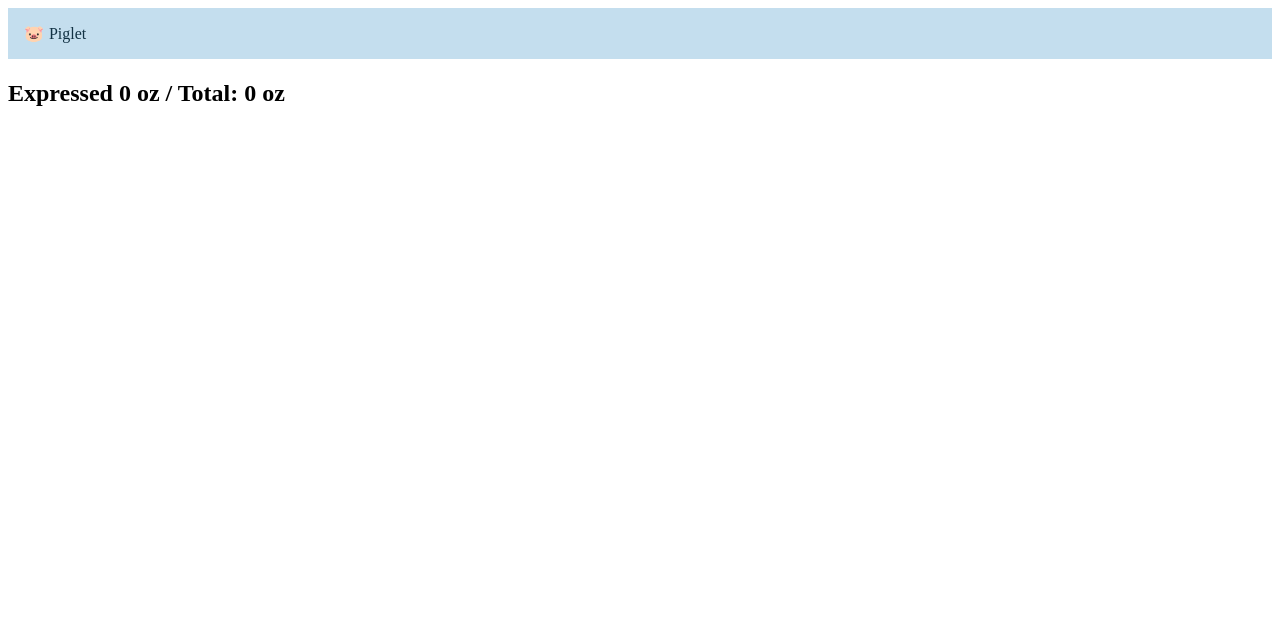
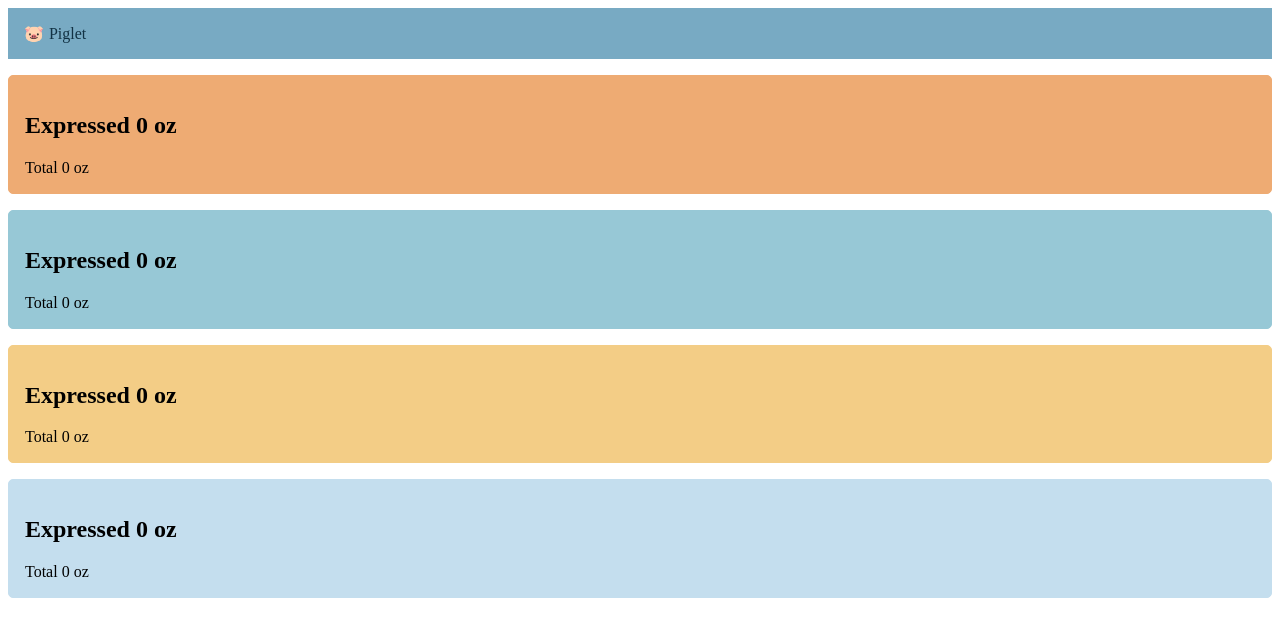
Before and after one commit to marifelangeles/piglet, a React (Create React App) app: page / in a window 1280 px wide. Shown: the top 636 px of the page. Built offline with nearby package versions, Linux system fonts and the light colour scheme.

Commit message:
style tracker

```diff
--- a/src/components/Home.js
+++ b/src/components/Home.js
@@ -5,10 +5,10 @@ import Tracker from "./Tracker";
 const Home = () => {
   return (
     <div>
-      <Tracker type="feed" />
-      {/* <Tracker type="sleep" />
-      <Tracker type="food" />
-      <Tracker type="cry" /> */}
+      <Tracker type="feed" bgColor="#eeab73" />
+      <Tracker type="feed" bgColor="#97c8d6" />
+      <Tracker type="feed" bgColor="#f3cd86" />
+      <Tracker type="feed" bgColor="#c4deee" />
     </div>
   );
 };
--- a/src/components/NavBar.js
+++ b/src/components/NavBar.js
@@ -7,7 +7,7 @@ import { css, jsx } from "@emotion/core";
 const NavBar = () => (
   <header
     css={css`
-      background-color: #c4deee;
+      background-color: #78aac3;
       position: sticky;
       top: 0;
       padding: 1em;
--- a/src/components/Tracker.js
+++ b/src/components/Tracker.js
@@ -1,11 +1,14 @@
-import React, { useEffect, useState } from "react";
+import { useEffect, useState } from "react";
 import { useSelector, useDispatch } from "react-redux";
 import { navigate } from "@reach/router";
+
+/** @jsx jsx */
+import { css, jsx } from "@emotion/core";
 import moment from "moment";
 
 import { updateCurrentTime } from "../actions/update-feed";
 
-const Tracker = ({ type }) => {
+const Tracker = ({ type, bgColor }) => {
   const dispatch = useDispatch();
 
   const feedTimeStart = useSelector((state) => state.feedReducer.feedTimeStart);
@@ -39,13 +42,27 @@ const Tracker = ({ type }) => {
       onClick={() => {
         navigate(`./${type}`);
       }}
+      css={css`
+        border: 1px solid ${bgColor};
+        border-radius: 5px;
+        background-color: ${bgColor};
+        padding: 1em;
+        margin: 1em 0;
+        color: black;
+        h1 {
+          font-size: 1em;
+          margin: 0;
+        }
+        p {
+          margin: 0;
+        }
+      `}
     >
       {/* <h1>START: {moment(feedTimeStart).format("h:mm:ss a")}</h1> */}
       {/* <h1>CURRENT: {moment(currentTime).format("h:mm:ss a")}</h1> */}
       <h1>{feedTimeStart ? getRelativeTime() : null}</h1>
-      <h2>
-        Expressed {feedAmount} oz / Total: {getTotalFeed()} oz
-      </h2>
+      <h2>Expressed {feedAmount} oz</h2>
+      <p>Total {getTotalFeed()} oz</p>
     </div>
   );
 };
```
